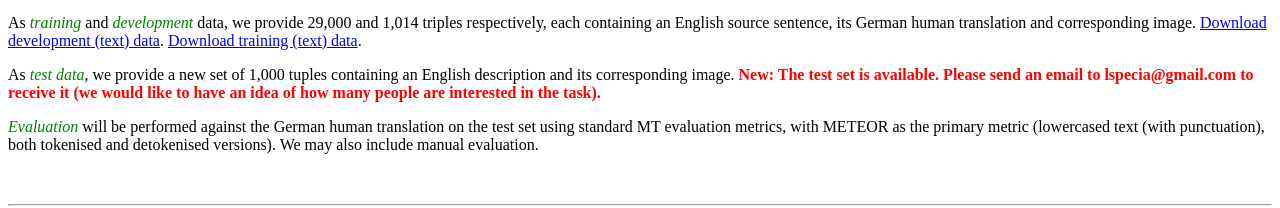
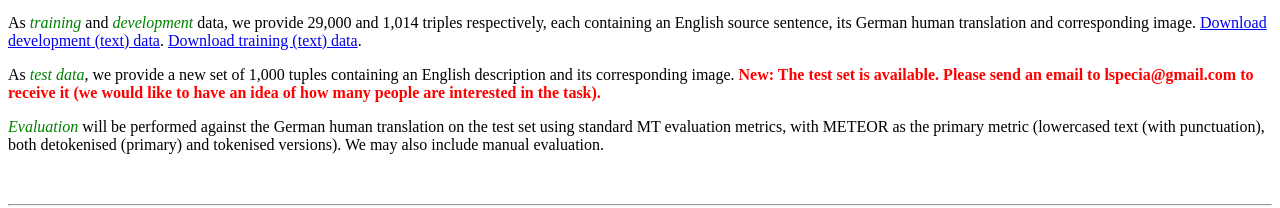
Before and after one commit to wmt-conference/wmt16-website, a plain HTML site: page multimodal-task.html in a window 1280 px wide. Shown: the part 1219-1427 px from the top of the page. Drawn offline with Linux system fonts and the light colour scheme.

Commit message:
detail eval mmt

```diff
--- a/multimodal-task.html
+++ b/multimodal-task.html
@@ -84,7 +84,7 @@ We will also provide a baseline system.
 -->
 
 
-<p><i><font color="green">Evaluation</font></i> will be performed against the German human translation on the test set using standard MT evaluation metrics, with METEOR as the primary metric (lowercased text (with punctuation), both tokenised and detokenised versions).  We may also include manual evaluation.
+<p><i><font color="green">Evaluation</font></i> will be performed against the German human translation on the test set using standard MT evaluation metrics, with METEOR as the primary metric (lowercased text (with punctuation), both detokenised (primary) and tokenised versions).  We may also include manual evaluation.
 <!--<p><b><font color="red">New</font></b>: The METEOR command is the following (e.g. for en-de, using <a href="https://github.com/jhclark/multeval">multeval implementation</a>):
 <p>
 <font face="Courier New" size="2">
```
